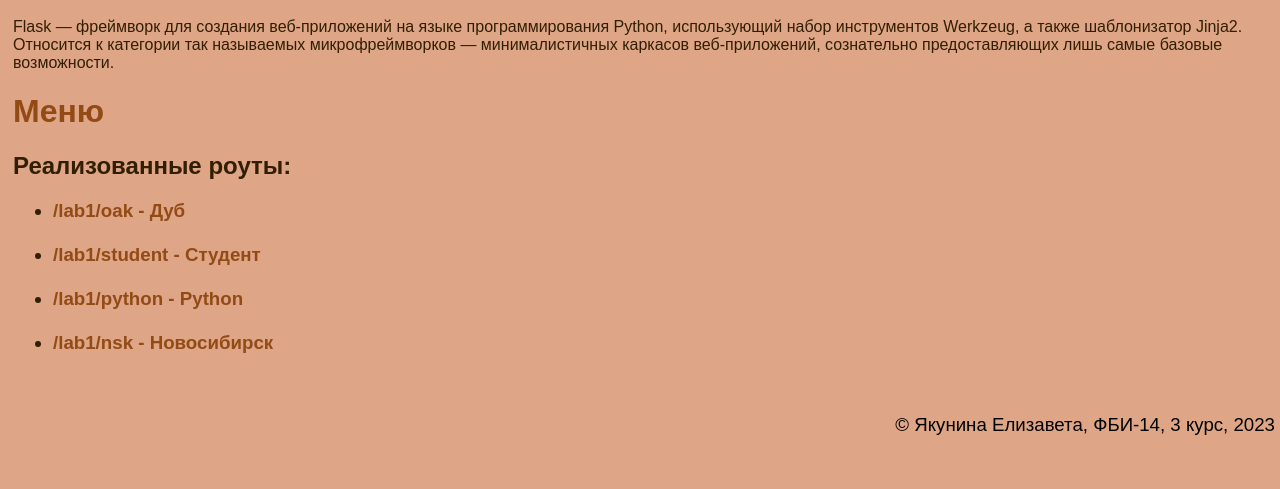
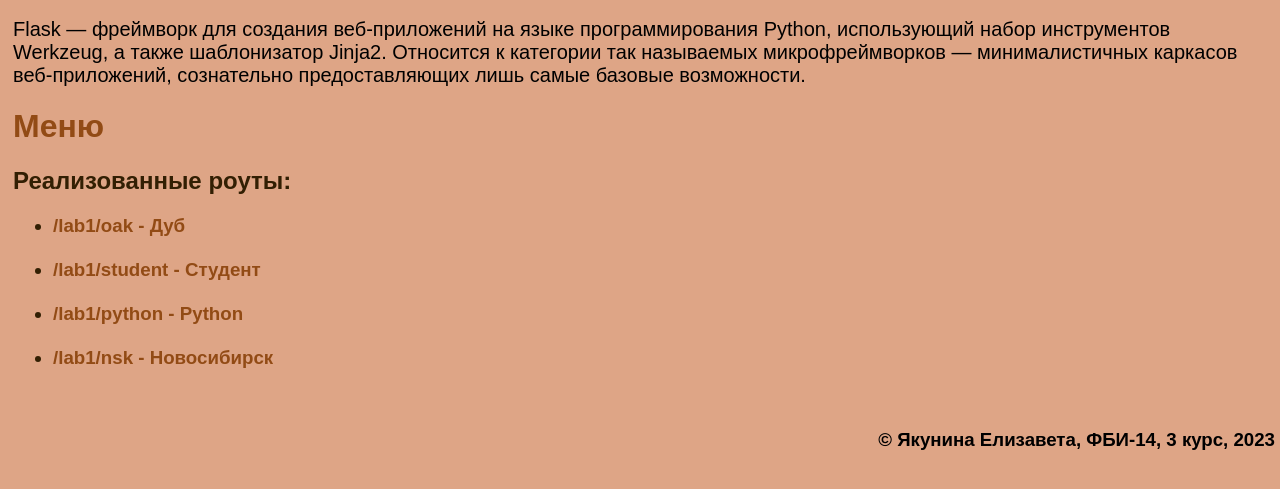
Before and after one commit to Elizaveta105/web-labs-5semester, a Flask app: page /lab1 in a window 1280 px wide. Shown: the part 42-531 px from the top of the page. Run offline with Flask 3, Linux system fonts and the light colour scheme.

Commit message:
Вдогонку в 1 лабораторной

```diff
--- a/static/lab1.css
+++ b/static/lab1.css
@@ -19,6 +19,12 @@
     font-weight: bold;
 }
 
+div{
+    color: black;
+    font-size: 15pt;
+    font-family: Arial, Helvetica, sans-serif;
+}
+
 footer{
     color: black;
     padding: 5px;
@@ -27,6 +33,8 @@
     position: fixed;
     right: 0;
     font-family: Arial, Helvetica, sans-serif;
+    font-weight: bold;
+    bottom: fixed;
 }
 
 a {
```
Also changed, not shown: static/logo.jpg (added), static/nsk.jpg (added), static/python.webp (added).
